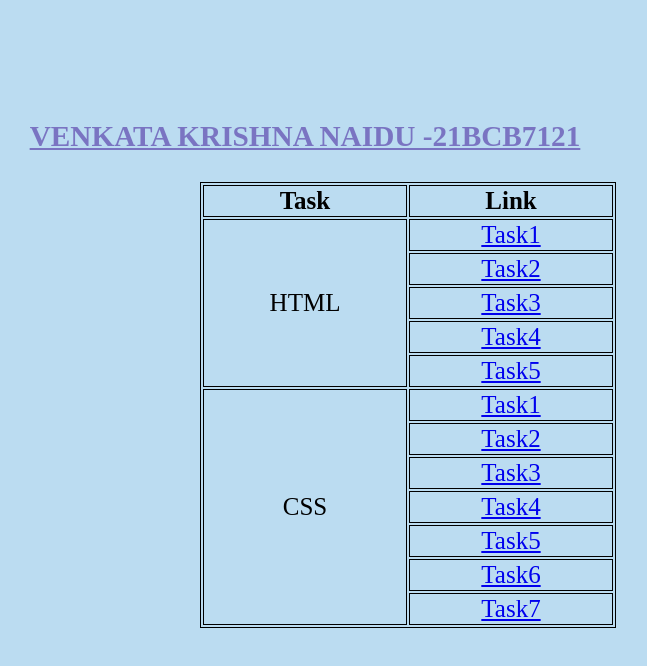
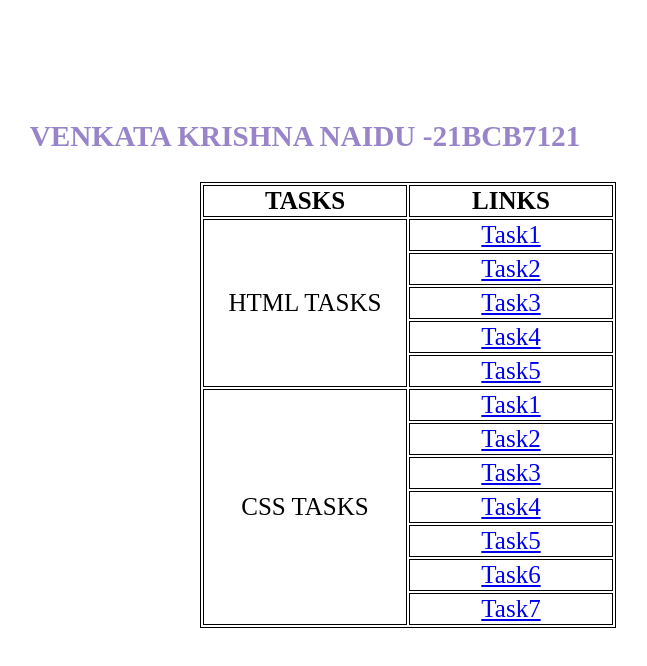
Before and after one commit to jai718/ethnus-html-css-tasks, a plain HTML site: page index.html in a window 1280 px wide. Shown: the whole page, without its empty margins (312-959 px from the left). Drawn offline with Linux system fonts and the light colour scheme.

Commit message:
Update index.html

```diff
--- a/index.html
+++ b/index.html
@@ -24,28 +24,27 @@
         font-size: 25px;
 
     }
-    html{
-        background-color: rgb(187, 220, 241);
-    }
+
+
     h3{
         text-align: center;
         margin-left: -550px;
         color: rgba(69, 32, 156, 0.551);
-        text-decoration: underline;
+        text-decoration: dotted;
     }
 
 </style>
-<h3>VENKATA KRISHNA NAIDU  -21BCB7121</h3>
+<h3>VENKATA KRISHNA NAIDU -21BCB7121</h3>
 
 <body>
 
     <table >
         <tr>
-            <th >Task</th>
-            <th>Link</th>
+            <th >TASKS</th>
+            <th>LINKS</th>
         </tr>
         <tr >
-            <td rowspan="5">HTML</td>
+            <td rowspan="5">HTML TASKS</td>
             <td><a href="task1.html">Task1</a></td>
         </tr>
         <tr>
@@ -65,7 +64,7 @@
             <td><a href="task5.html">Task5</a></td>
         </tr>
         <tr>
-            <td rowspan="7">CSS</td>
+            <td rowspan="7">CSS TASKS</td>
             <td><a href="csstask1.html">Task1</a></td>
         </tr>
         <tr>
```
